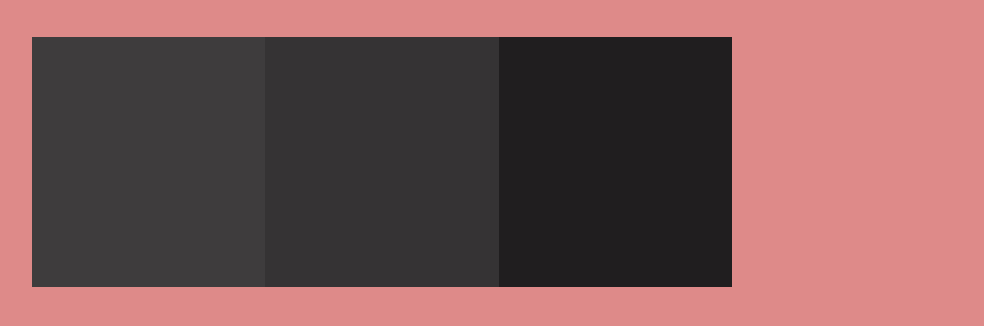
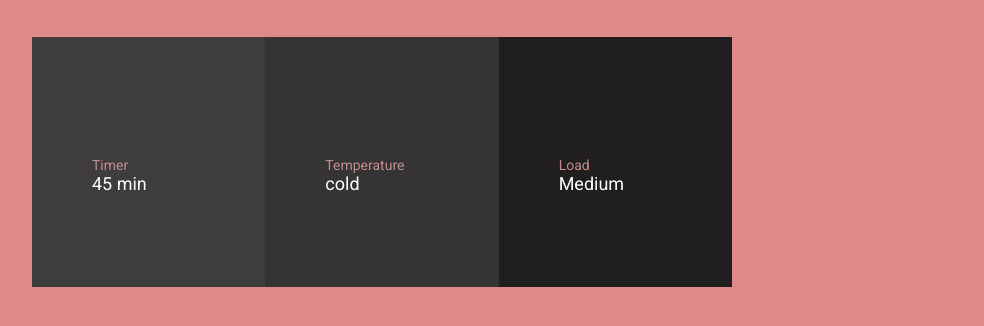
Before and after one commit to Max7dem/Max_Dem, a plain HTML site: page index.html in a window 1280 px wide. Shown: the part 200-526 px from the top of the page, without its empty margins (268-1252 px from the left). Drawn offline with Linux system fonts and the light colour scheme.

Commit message:
sixth commit

```diff
--- a/assets/css/styles.css
+++ b/assets/css/styles.css
@@ -47,16 +47,27 @@ header p {
 .conteiner .box {
 	width: 33.3333%;
 	height: 100%;
+	padding: 120px 0 0 60px;
 }
 
-.conteiner :first-child {
+.conteiner .box:first-child {
 	background-color: #3e3c3d;
 }
 
-.conteiner :nth-child(2) {
+.conteiner .box:nth-child(2) {
 	background-color: #353334;
 }
 
-.conteiner :last-child {
+.conteiner .box:last-child {
 	background-color: #201e1f;
 }
+
+.conteiner .box p {
+	color: #c18d8c;
+	font-size: 14px;
+}
+
+.conteiner .box p:last-child {
+	color: white;
+	font-size: 18px;
+}
--- a/index.html
+++ b/index.html
@@ -23,13 +23,16 @@
 	</header>
 	<div class="conteiner">
 		<div class="box">
-
+			<p>Timer</p>
+			<p>45 min</p>
 		</div>
 		<div class="box">
-
+			<p>Temperature</p>
+			<p>cold</p>
 		</div>
 		<div class="box">
-
+			<p>Load</p>
+			<p>Medium</p>
 		</div>
 	</div>
 </body>
```
